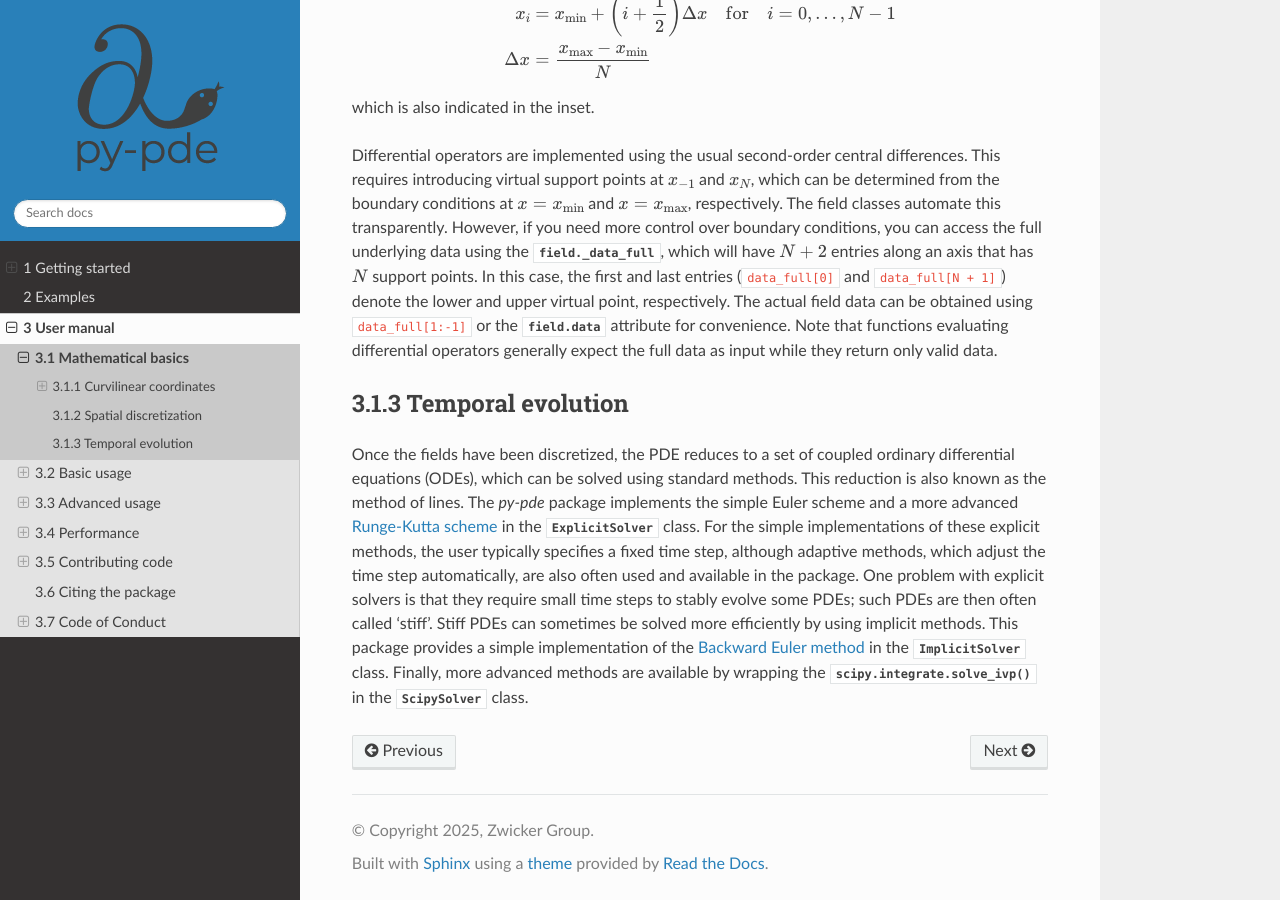
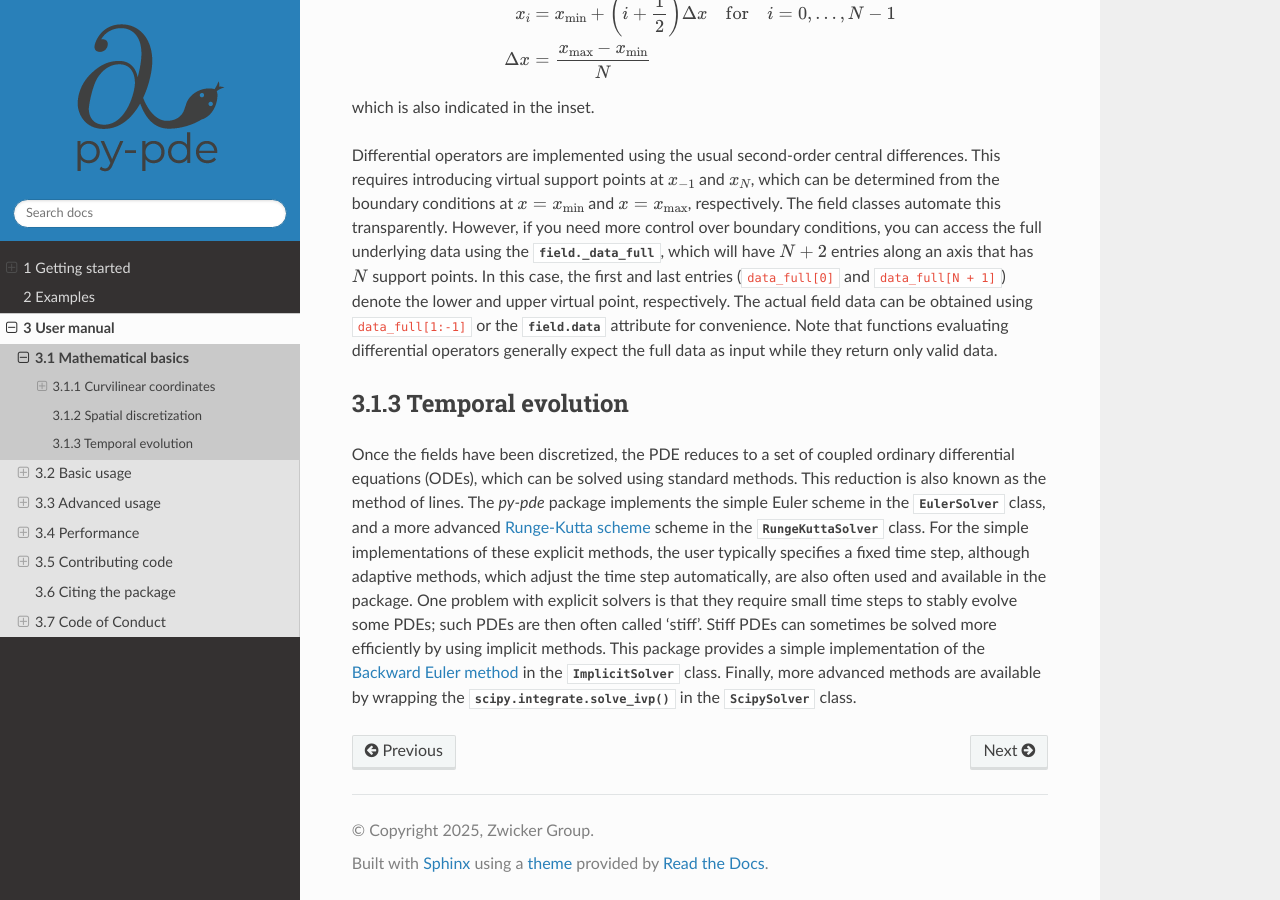
Before and after one commit to zwicker-group/py-pde, a Sphinx documentation site: the page built from docs/source/manual/mathematical_basics.rst, in a window 1280 px wide and 900 px high, scrolled down 2062 px. Built offline with Sphinx 7.4.7 and the Read the Docs theme 3.1.0, drawn with Linux system fonts in a browser that asks for light colours; pages that are not in the unit, such as notebooks, are missing from menus; the version number could not be read and is left out.

Commit message:
Refactor solver references from ExplicitSolver to EulerSolver in documentation, examples, and tests

```diff
--- a/docs/source/getting_started.rst
+++ b/docs/source/getting_started.rst
@@ -171,7 +171,7 @@ Most notably, PDEs can be specified by their expression using the convenient
 :class:`~pde.pdes.pde.PDE` class.
 
 The PDEs are solved using solver classes, where a simple explicit solver is
-implemented by :class:`~pde.solvers.explicit.ExplicitSolver`, but more advanced
+implemented by :class:`~pde.solvers.explicit.EulerSolver`, but more advanced
 implementations can be done.
 To obtain more details during the simulation, trackers can be attached to the
 solver instance, which analyze intermediate states periodically. Typical
--- a/docs/source/manual/mathematical_basics.rst
+++ b/docs/source/manual/mathematical_basics.rst
@@ -152,9 +152,10 @@ Temporal evolution
 Once the fields have been discretized, the PDE reduces to a set of coupled ordinary
 differential equations (ODEs), which can be solved using standard methods.
 This reduction is also known as the method of lines.
-The `py-pde` package implements the simple Euler scheme and a more advanced
-`Runge-Kutta scheme <https://en.wikipedia.org/wiki/Runge–Kutta_methods>`_ in
-the :class:`~pde.solvers.explicit.ExplicitSolver` class.
+The `py-pde` package implements the simple Euler scheme in the
+:class:`~pde.solvers.explicit.EulerSolver` class, and a more advanced
+`Runge-Kutta scheme <https://en.wikipedia.org/wiki/Runge–Kutta_methods>`_ scheme in
+the :class:`~pde.solvers.explicit.RungeKuttaSolver` class.
 For the simple implementations of these explicit methods, the user typically specifies
 a fixed time step, although adaptive methods, which adjust the time step automatically,
 are also often used and available in the package.
```
Also changed, not shown: 4 other files.
